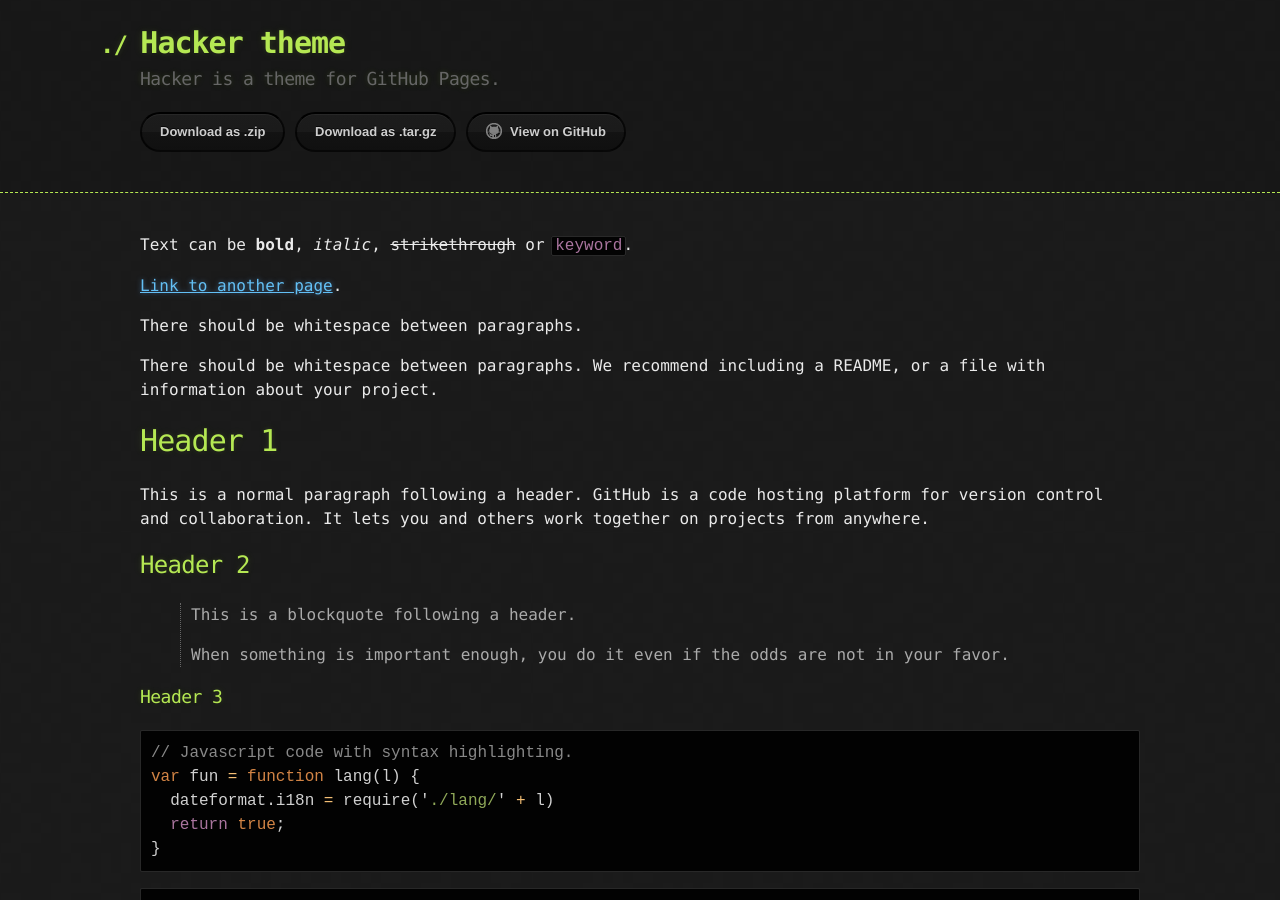
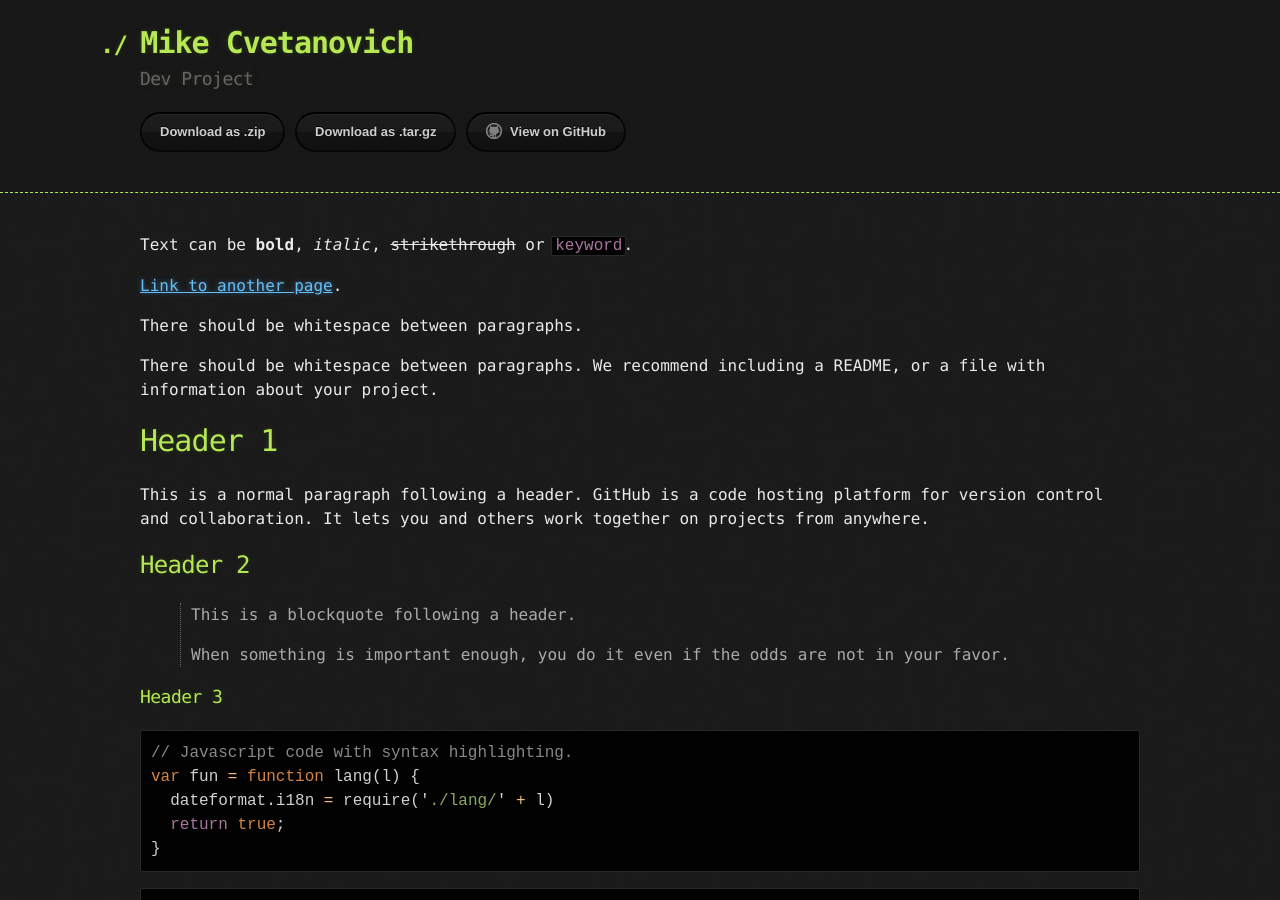
Before and after one commit to MikeCvetanovich/MikeCvetanovich.github.io, a Jekyll site: the page built from index.md, in a window 1280 px wide and 900 px high. Built offline with Jekyll 4.4.1, drawn with Linux system fonts in a browser that asks for light colours.

Commit message:
Update _config.yml

```diff
--- a/_config.yml
+++ b/_config.yml
@@ -1,5 +1,5 @@
-title: Hacker theme
-description: Hacker is a theme for GitHub Pages.
+title: Mike Cvetanovich
+description: Dev Project
 show_downloads: true
 google_analytics:
 theme: jekyll-theme-hacker
```
